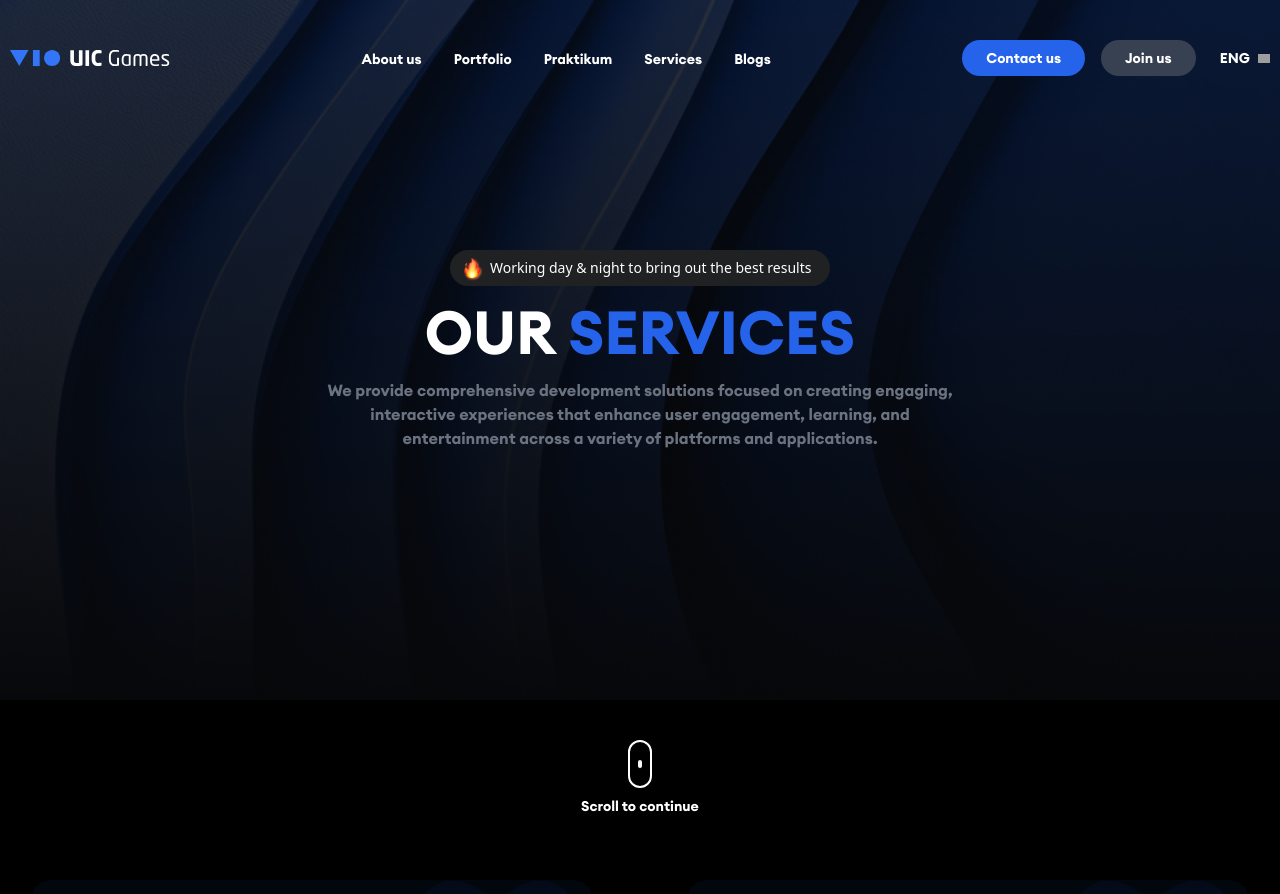
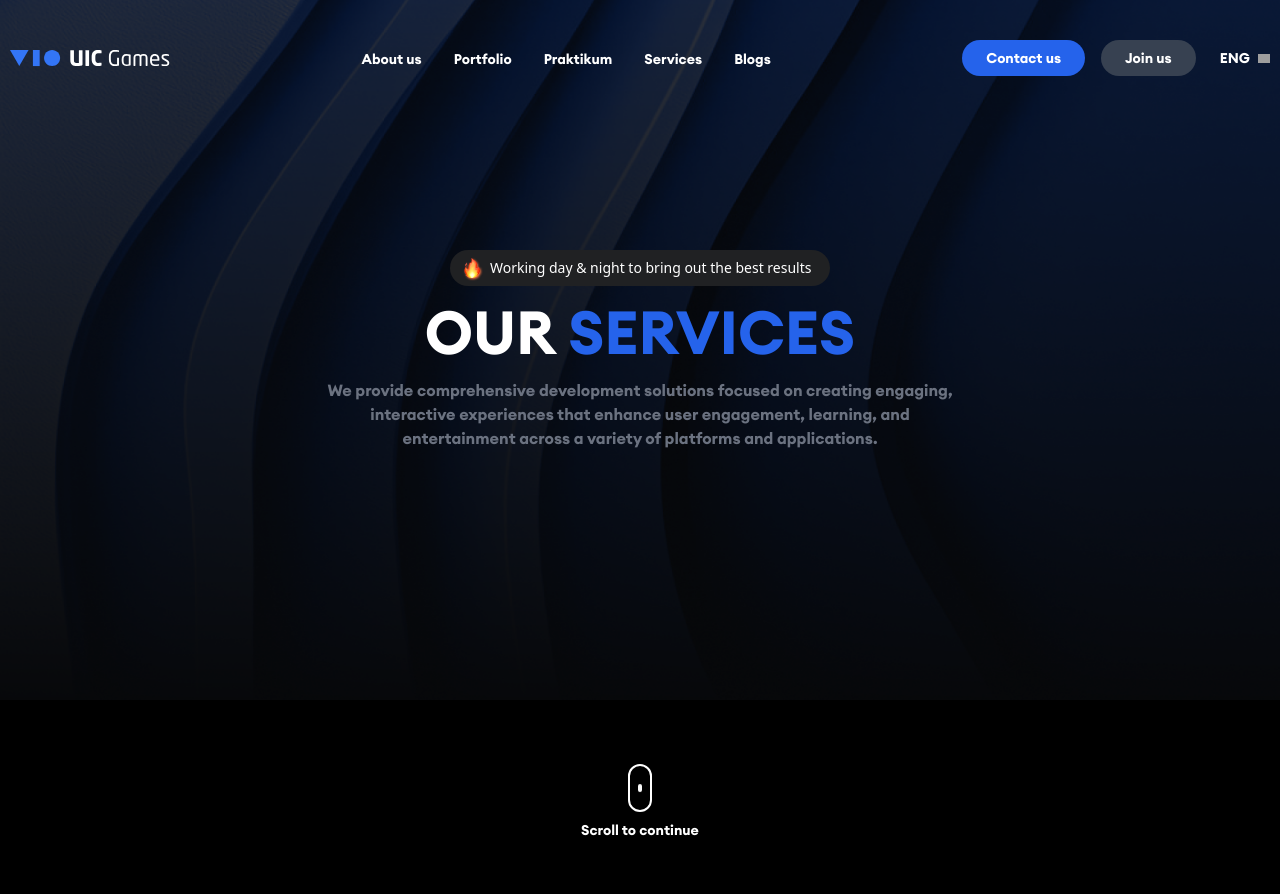
Before and after one commit to Shamsiddin007/adduic, a Next.js app: page /service-us in a window 1280 px wide. Shown: the top 894 px of the page. Built offline with nearby package versions, Linux system fonts and the light colour scheme; grey boxes are pictures that could not be loaded.

Commit message:
Update scroll icon

```diff
--- a/src/app/service-us/page.tsx
+++ b/src/app/service-us/page.tsx
@@ -20,7 +20,6 @@ function Page() {
 
   return (
     <div className="pb-[500px]">
-      {/* Hero Section */}
       <div className="bg-custom w-full flex flex-col items-center h-[500px] sm:h-[700px] justify-center">
         <span className="flex gap-2 items-center bg-[#202123] w-[90%] sm:w-[380px] rounded-full text-white text-xs sm:text-sm py-2 px-3 font-sans mb-4">
           <Image
@@ -41,8 +40,7 @@ function Page() {
         </p>
       </div>
 
-      {/* Scroll Indicator */}
-      <div className="flex flex-col items-center pb-16 text-white text-xs sm:text-sm mt-6 sm:mt-10">
+      <div className="flex flex-col items-center pb-16 text-white text-xs sm:text-sm mt-6 sm:mt-16 sm:mb-16">
         <div className="relative w-4 h-8 sm:w-6 sm:h-12 border-2 border-white rounded-full flex items-center justify-center mb-2">
           <div className="w-1 h-2 bg-white rounded-full animate-scroll" />
         </div>
```
